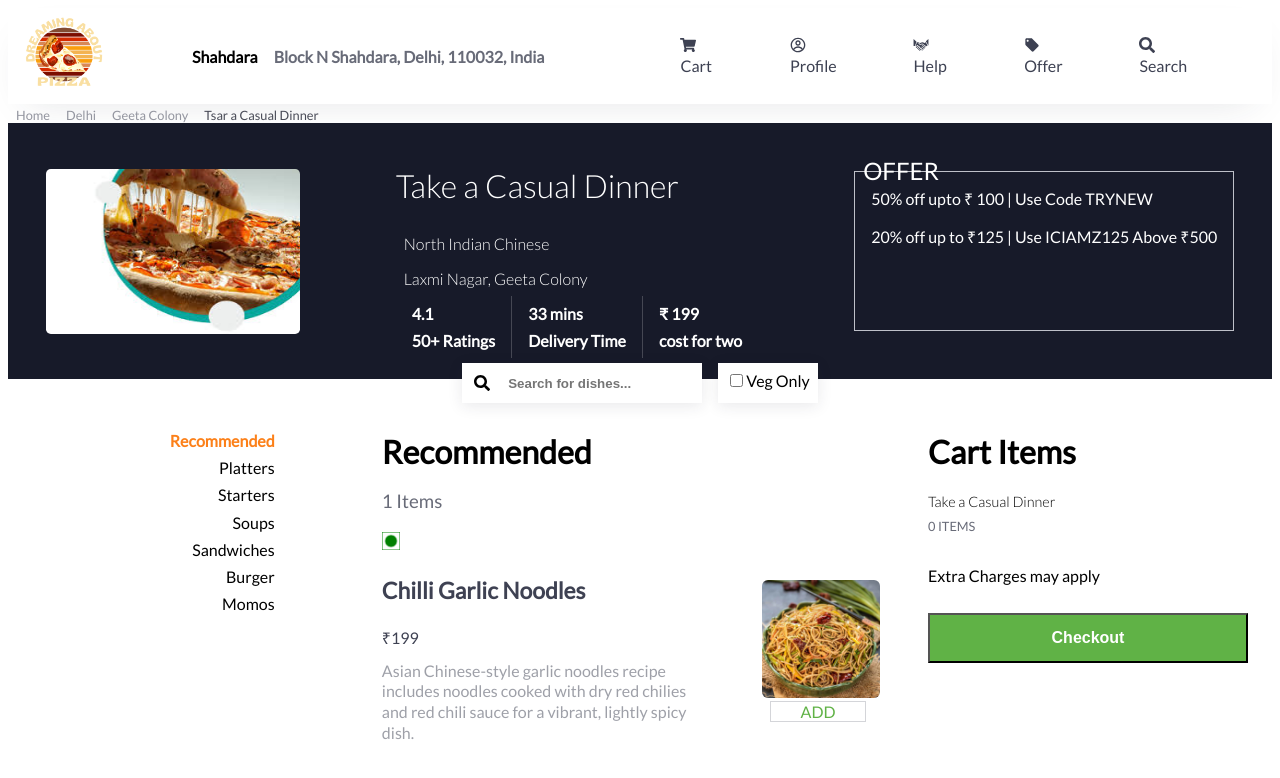
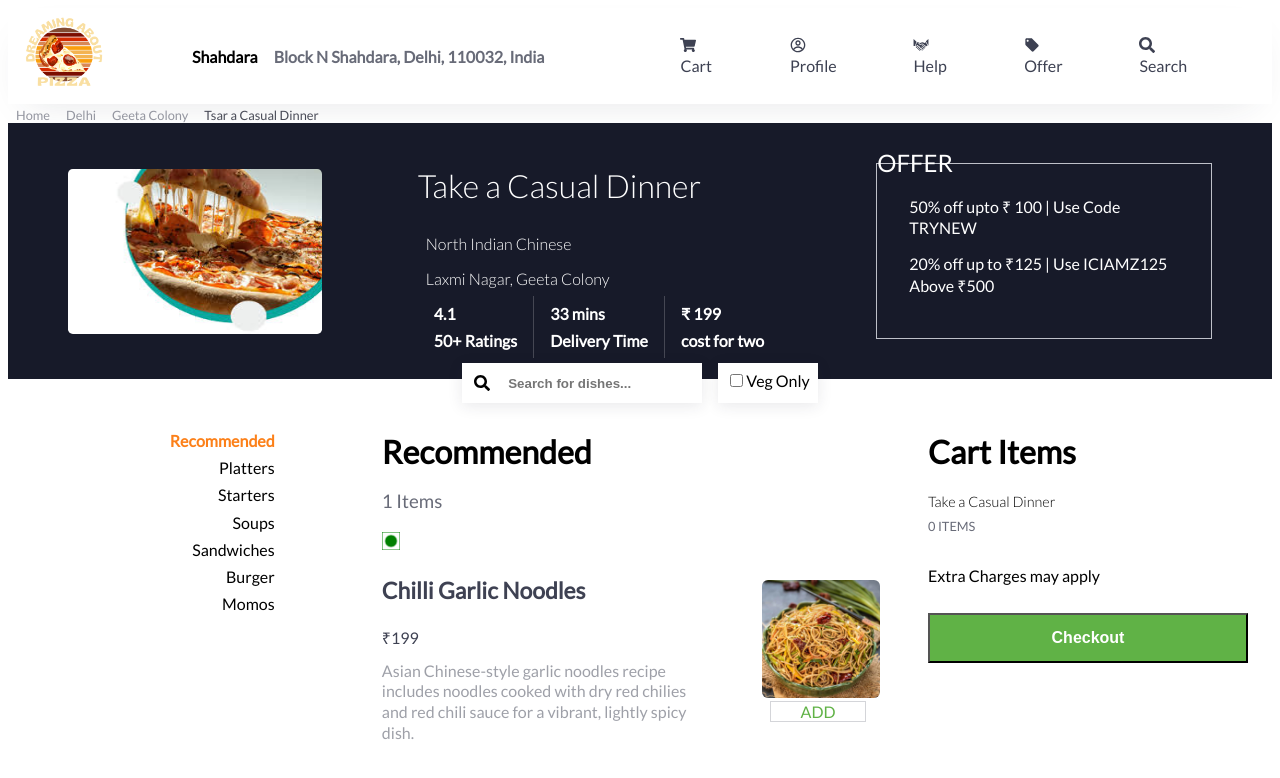
Before and after one commit to deepika845/ShoppingCartDesign, a React (Create React App) app in the folder my-app-react/: page / in a window 1280 px wide. Shown: the top 778 px of the page. Built offline with nearby package versions, Linux system fonts and the light colour scheme.

Commit message:
Added changes to style sheet

```diff
--- a/my-app-react/src/Components/Header/header.style.css
+++ b/my-app-react/src/Components/Header/header.style.css
@@ -28,13 +28,13 @@
   min-width: 0;
 
   display: flex;
- flex-direction: row-reverse;
+  flex-direction: row-reverse;
   height: 100%;
   list-style: none;
 
   align-items: center;
 }
-.header-bar-navigation--child :first-child{
+.header-bar-navigation--child :first-child {
   margin-right: 0rem;
 }
 
@@ -43,4 +43,8 @@
   font-size: 16px;
   font-weight: 500;
   margin-right: 3.8rem;
+  cursor: pointer;
 }
+.header-bar-navigation--child :hover {
+  color: #fc8019;
+}
--- a/my-app-react/src/Components/OfferPercent/offerPercent.style.css
+++ b/my-app-react/src/Components/OfferPercent/offerPercent.style.css
@@ -1,14 +1,16 @@
 .offer-percent {
   display: flex;
   flex-direction: column;
-  padding: 0.5rem;
-  height: 10rem;
+  padding: 1.5rem;
+  height: 11rem;
+  width: 21rem;
   border: 0.0625rem solid #bec0c8;
   position: relative;
 }
-.offer{
+.offer {
   position: absolute;
   margin: 0rem;
   top: -1rem;
+  left: 0;
   font-size: 1.5rem;
 }
```
